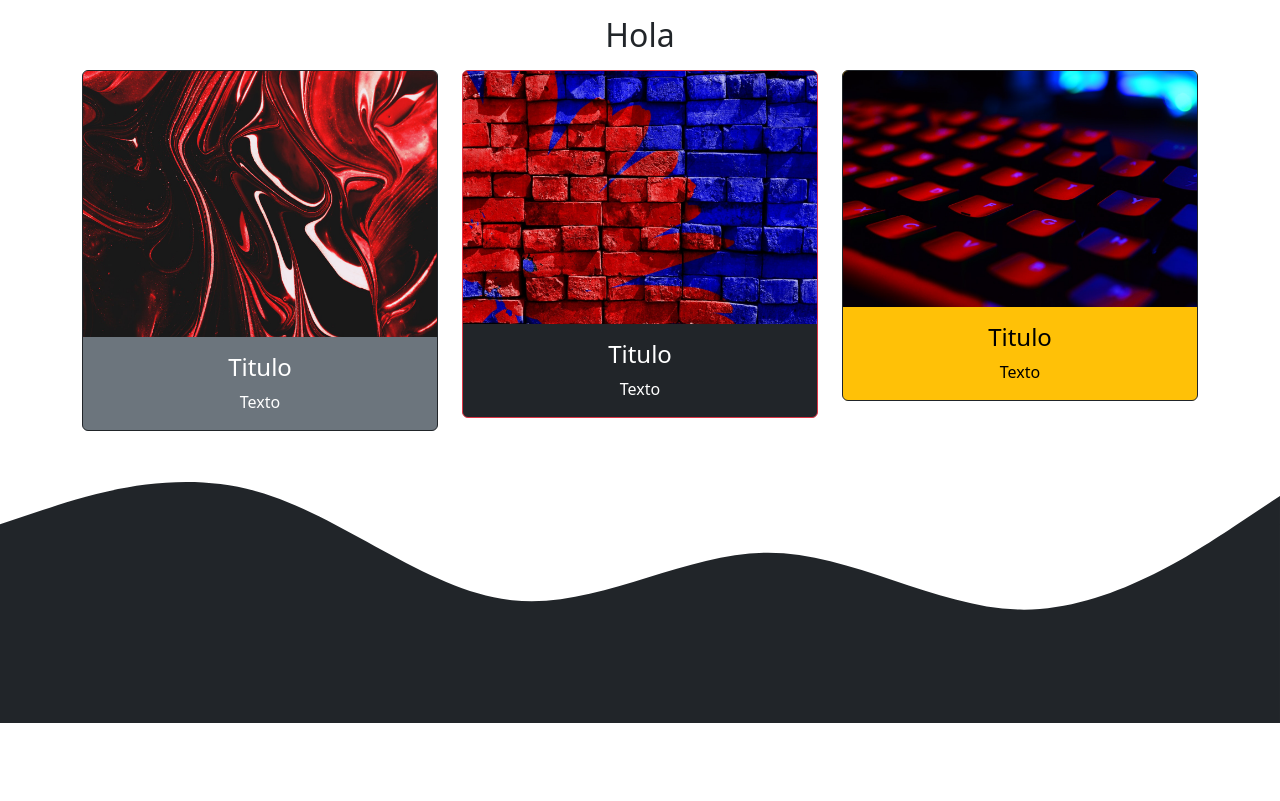
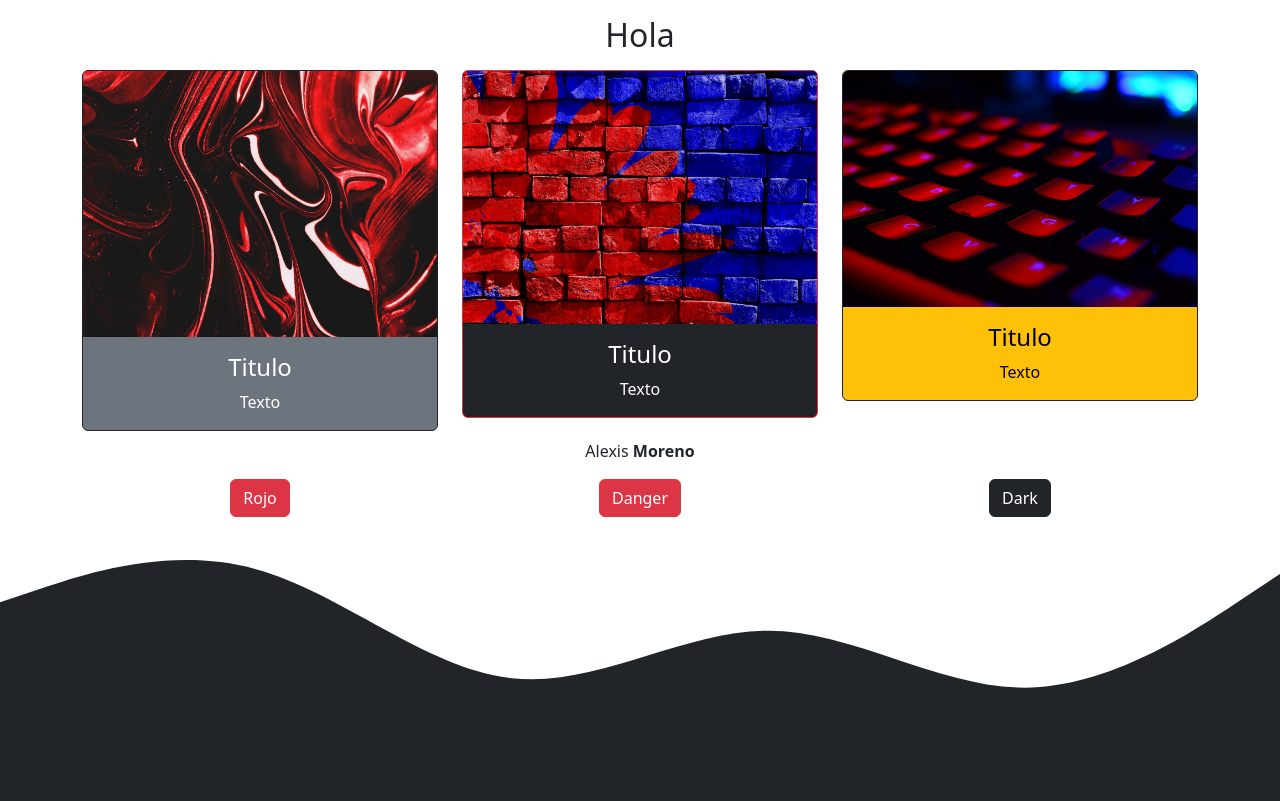
Before and after one commit to alexismoreno9811/ch26-web06-bootsrap, a plain HTML site: page index.html in a window 1280 px wide. Shown: the part 781-1582 px from the top of the page. Before the commit the page ends 1504 px from the top, so only its background shows below. Drawn offline with nearby package versions, Linux system fonts and the light colour scheme.

Commit message:
ci: Botones cambia color

```diff
--- /dev/null
+++ b/assets/js/main.js
@@ -0,0 +1,7 @@
+console.log(`Hola desde un scrpit externo`);
+
+function changeColorToRed(){
+  const refName = document.getElementById("name");
+
+  refName.style.color = "#FF0000";
+}
--- a/index.html
+++ b/index.html
@@ -14,6 +14,12 @@
   <!-- CSS personalizado -->
   <link rel="stylesheet" href="./assets/styles/main.css">
   <title>Bootstrap demo</title>
+
+  <script>
+    console.log(`Holi Crayoli`);
+    let d = new Date();
+    console.log(`Se inicio el proceso a las ${d.getHours()} h.`);
+  </script>
 
 </head>
 
@@ -164,16 +170,47 @@
       </div>
     </div>
   </div>
-  <!-- Footer -->
+  <!-- Acceso a DOM -->
+  <div class="container">
+    <div class="row justify-content-center">
+      <div class="col-5 text-center">
+        <p id="name">Mi nombre</p>
+        <!-- <p onclick="changeColorToRed()">Cambia el color a rojo</p> -->
+      </div>
+    </div>
+    <!-- Botones cambia el color -->
+    <div class="row justify-content-center">
+      <div class="col-4 text-center">
+        <button onclick="changeColorToRed()" type="button" class="btn btn-danger">Rojo</button>
+      </div>
+      <div class="col-4 text-center">
+        <button type="button" class="btn btn-danger">Danger</button>
+      </div>
+      <div class="col-4 text-center">
+        <button onclick="changeColorToRed()" type="button" class="btn btn-dark">Dark</button>
+      </div>
+    </div>
+  </div>
+  <!-- Ondas SVG -->
   <div>
     <svg xmlns="http://www.w3.org/2000/svg" viewBox="0 0 1440 320">
-      <path fill="#212529" fill-opacity="1" d="M0,96L48,80C96,64,192,32,288,58.7C384,85,480,171,576,181.3C672,192,768,128,864,128C960,128,1056,192,1152,192C1248,192,1344,128,1392,96L1440,64L1440,320L1392,320C1344,320,1248,320,1152,320C1056,320,960,320,864,320C768,320,672,320,576,320C480,320,384,320,288,320C192,320,96,320,48,320L0,320Z"></path>
+      <path fill="#212529" fill-opacity="1"
+        d="M0,96L48,80C96,64,192,32,288,58.7C384,85,480,171,576,181.3C672,192,768,128,864,128C960,128,1056,192,1152,192C1248,192,1344,128,1392,96L1440,64L1440,320L1392,320C1344,320,1248,320,1152,320C1056,320,960,320,864,320C768,320,672,320,576,320C480,320,384,320,288,320C192,320,96,320,48,320L0,320Z">
+      </path>
     </svg>
   </div>
-
+  <!-- Scrpit Bootstrap -->
   <script src=" https://cdn.jsdelivr.net/npm/bootstrap@5.3.0-alpha3/dist/js/bootstrap.bundle.min.js"
     integrity="sha384-ENjdO4Dr2bkBIFxQpeoTz1HIcje39Wm4jDKdf19U8gI4ddQ3GYNS7NTKfAdVQSZe"
     crossorigin="anonymous"></script>
+  <!-- Scrpt cambia el nombre -->
+  <script>
+    const refName = document.getElementById("name");
+    console.log(refName);
+    refName.innerHTML = "Alexis <strong>Moreno</strong>";
+  </script>
+  <!-- script externo -->
+  <script src="./assets/js/main.js"></script>
 </body>
 
 </html>
```
